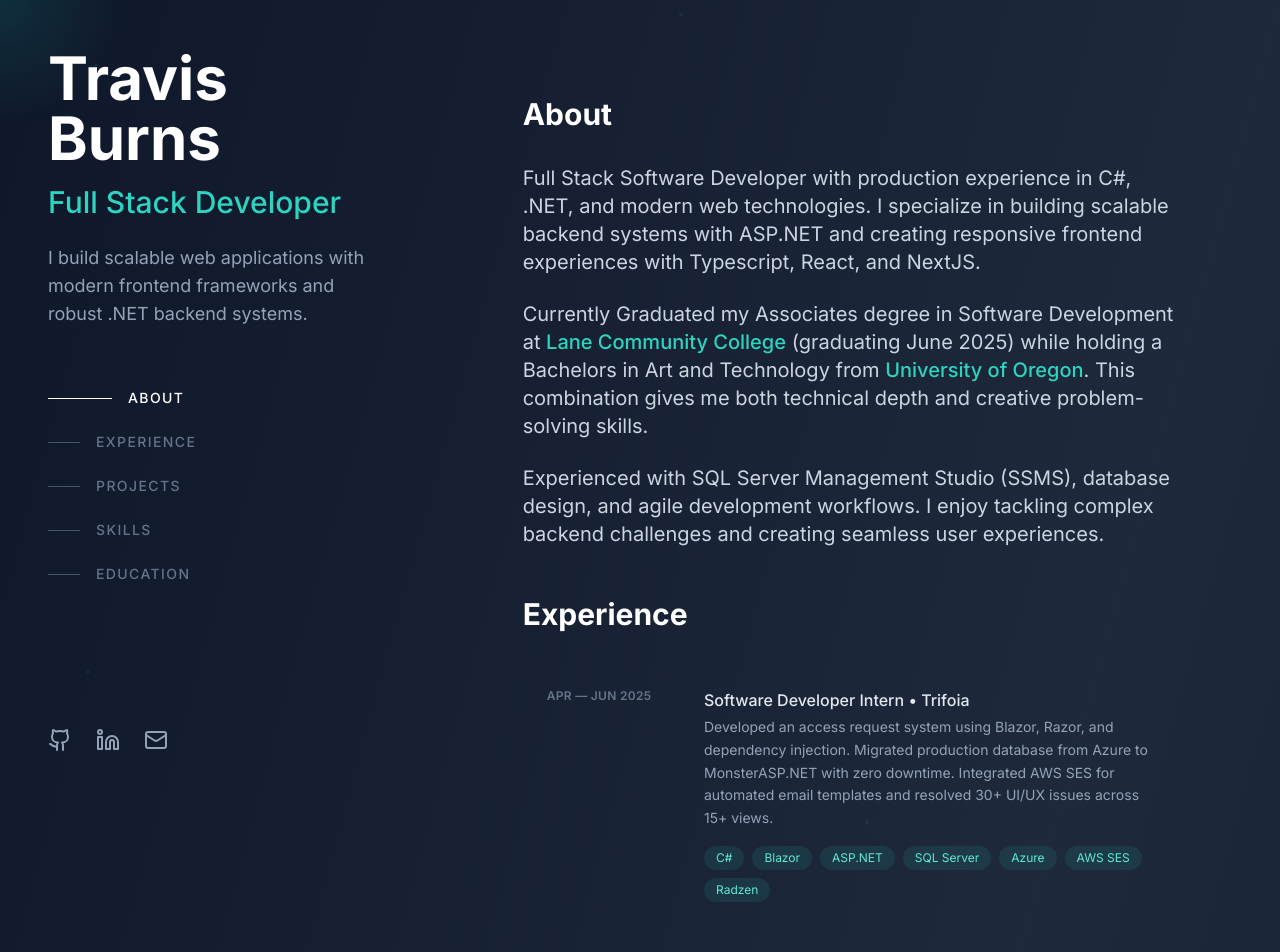
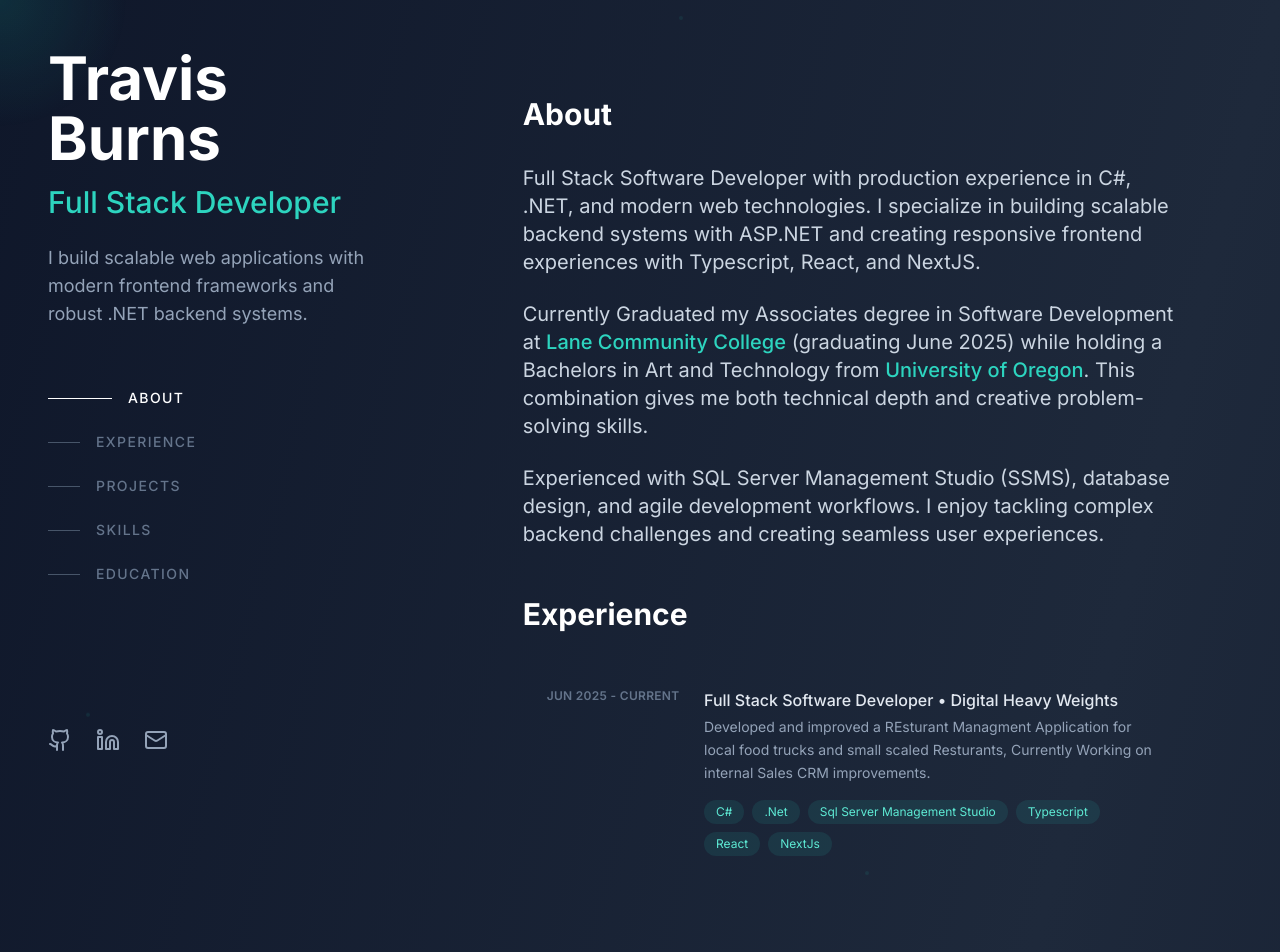
Before and after one commit to travisburns/digitalheavyweights, a Next.js app in the folder businesssite/: page / in a window 1280 px wide. Shown: the top 952 px of the page. Built offline with nearby package versions, Linux system fonts and the light colour scheme.

Commit message:
added current experience

```diff
--- a/businesssite/constants/experienceData.ts
+++ b/businesssite/constants/experienceData.ts
@@ -1,4 +1,12 @@
 export const experience = [
+  {
+    period: 'JUN 2025 - Current',
+    title: 'Full Stack Software Developer',
+    company: 'Digital Heavy Weights',
+    description:
+      'Developed and improved a REsturant Managment Application for local food trucks and small scaled Resturants, Currently Working on internal Sales CRM improvements.',
+    tech: ['C#', '.Net', 'Sql Server Management Studio', 'Typescript', 'React', 'NextJs']
+  },
   {
     period: 'APR — JUN 2025',
     title: 'Software Developer Intern',
```
